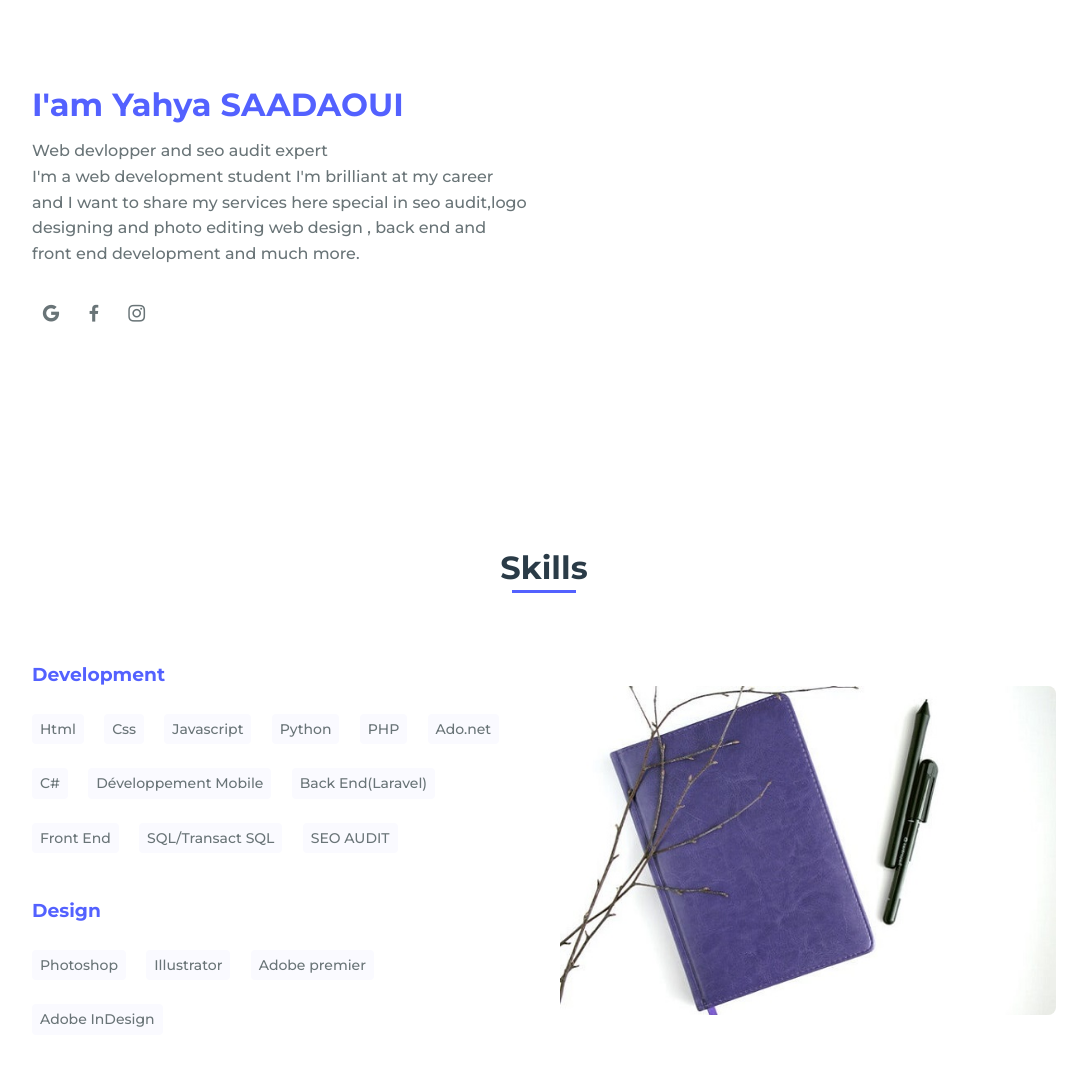
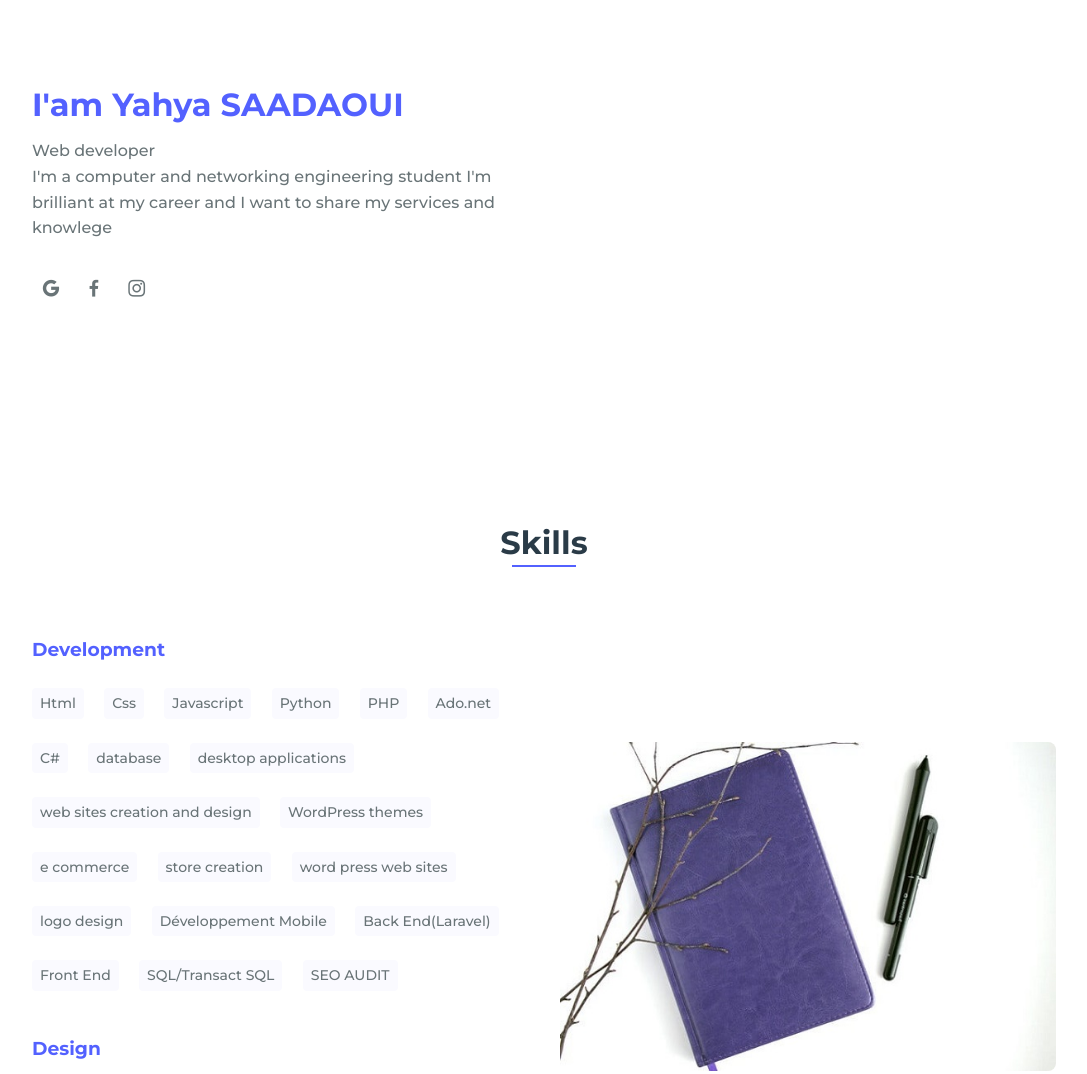
Before and after one commit to YahyaSaadaoui/PORTFOLIO, a plain HTML site: page index.html in a window 1280 px wide. Shown: the part 820-1894 px from the top of the page, without its empty margins (96-1183 px from the left). Drawn offline with nearby package versions, Linux system fonts and the light colour scheme; files whose address does not match are found by name.

Commit message:
Update index.html

```diff
--- a/index.html
+++ b/index.html
@@ -58,12 +58,8 @@
 
                     <div>
                         <h2 class="about__subtitle">I'am Yahya SAADAOUI</h2>
-                        <span class="about__profession">Web devlopper and seo audit expert<br>I'm a web development student I'm brilliant at my career and I want to share
-                            my services here special in seo audit,logo designing and photo editing
-                             web design , back end and front end development and much more.</span>
-                        <!-- <p class="about__text">I'm a web development student I'm brilliant at my career and I want to share
-                            my services here special in seo audit , logo designing and photo editing
-                             web design , back end and front end development and much more.</p> -->
+                        <span class="about__profession">Web developer<br>I'm a computer and networking engineering student I'm brilliant at my career and I want to share
+                            my services and knowlege </span>
                         <div class="about__social">
                             <a href="#" class="about__social-icon" title="yahyasaadaoui2019@gmail.com"><i class='bx bxl-google' ></i></a>
                             <a href="https://web.facebook.com/yahya.saadaoui.509/" class="about__social-icon"><i class='bx bxl-facebook' ></i></a>
@@ -87,6 +83,14 @@
                         <span class="skills__name">PHP</span>
                         <span class="skills__name">Ado.net</span>
                         <span class="skills__name">C#</span>
+                        <span class="skills__name">database</span>
+                        <span class="skills__name">desktop applications</span>
+                        <span class="skills__name">web sites creation and design</span>
+                        <span class="skills__name">WordPress themes</span>
+                        <span class="skills__name">e commerce</span>
+                        <span class="skills__name">store creation </span>
+                        <span class="skills__name">word press web sites</span>
+                        <span class="skills__name">logo design</span>
                         <span class="skills__name">Développement Mobile</span>
                         <span class="skills__name">Back End(Laravel)</span>
                         <span class="skills__name">Front End</span>
```
